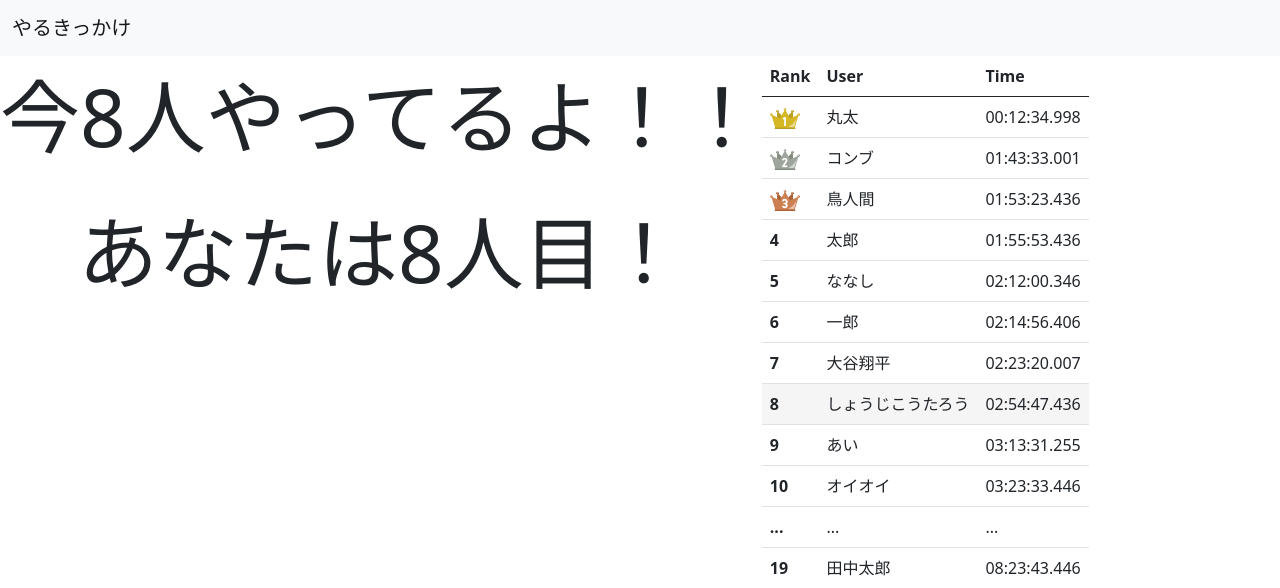
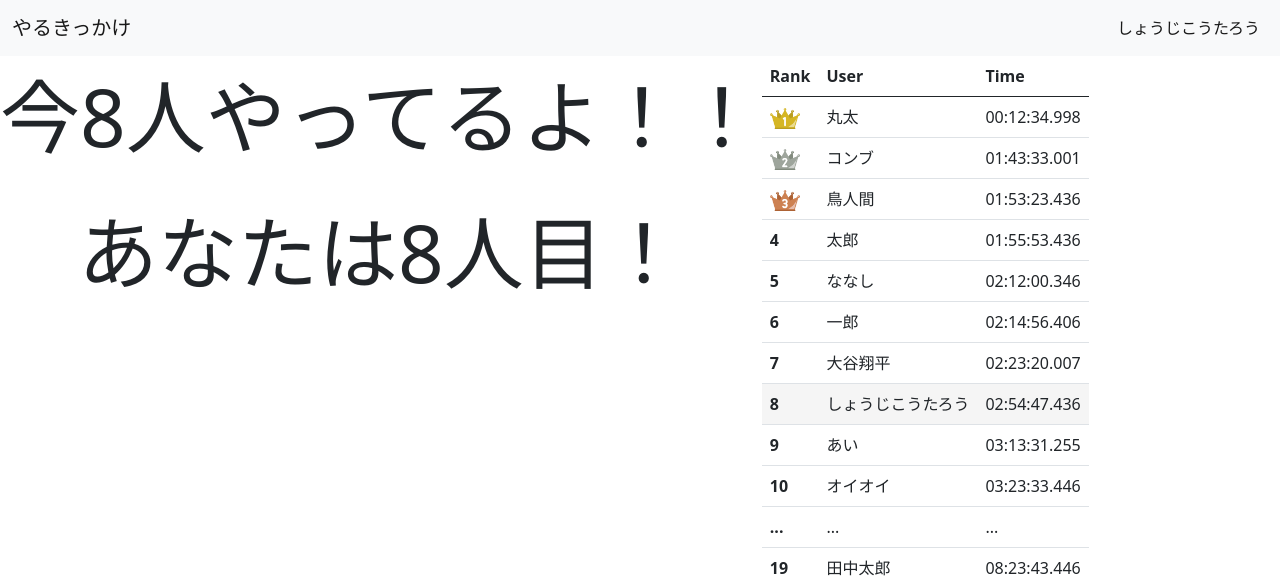
Before and after one commit to enpitut2022/Yaruki-kkake, a Django app: page /doing in a window 1280 px wide. Shown: the top 588 px of the page. Run offline with Django 3.2, Linux system fonts and the light colour scheme.

Commit message:
ヘッダーに名前を追加

```diff
--- a/iwaki_summer/yaruki_kkake/templates/yaruki_kkake/base.html
+++ b/iwaki_summer/yaruki_kkake/templates/yaruki_kkake/base.html
@@ -29,6 +29,13 @@
       <nav class="navbar navbar-expand-lg navbar-light bg-light">
         <div class="container-fluid">
           <a class="navbar-brand" href="{% url 'start' %}">やるきっかけ</a>
+          <div class="collapse navbar-collapse" id="navbarSupportedContent">
+            <ul class="navbar-nav ms-auto mb-2 mb-lg-0">
+              <li class="nav-item">
+                <a class="nav-link active" aria-current="page" href="#">しょうじこうたろう</a>
+              </li>
+            </ul>
+          </div>
         </div>
       </nav>
 	</header>
```
